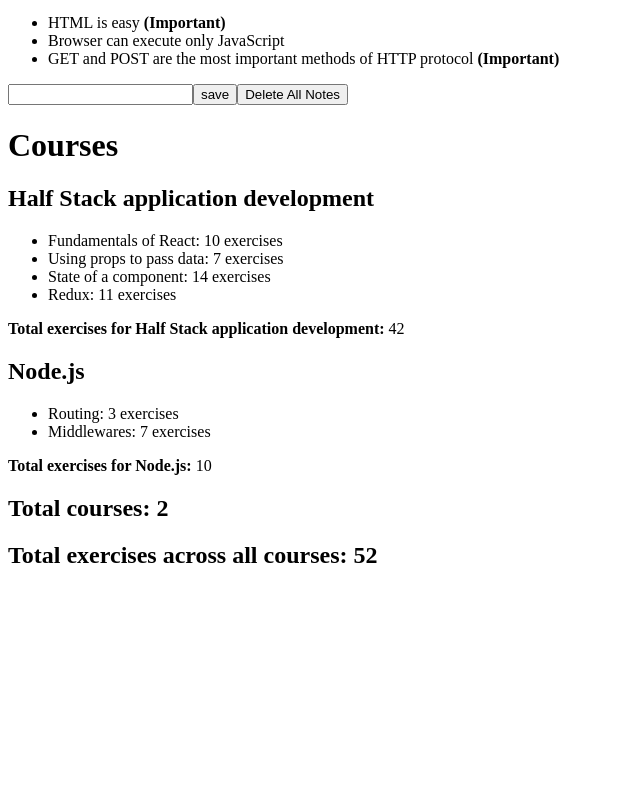
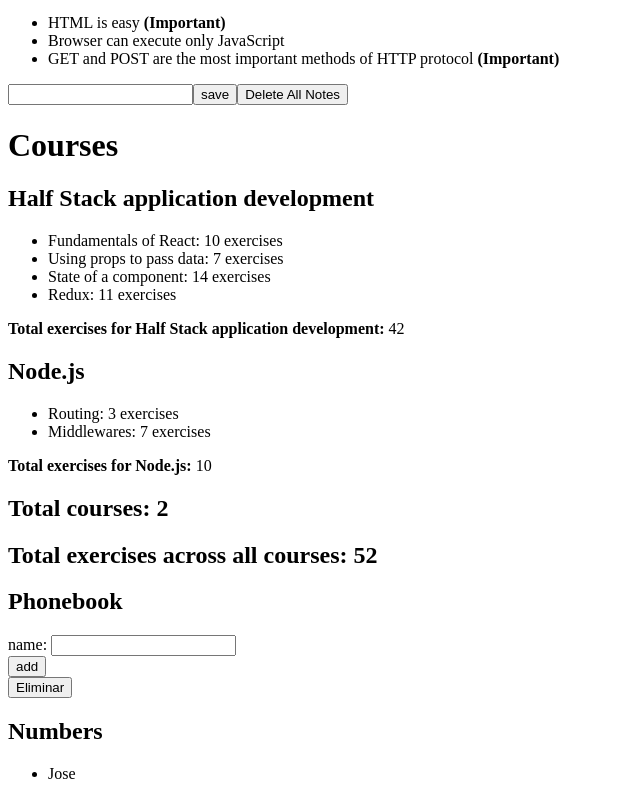
Before and after one commit to JoseVallcanera79/react-fullstackOpen, a React (Vite) app: page / in a window 1280 px wide. Shown: the part 2508-3307 px from the top of the page, without its empty margins (0-640 px from the left). Before the commit the page ends 3096 px from the top, so only its background shows below. Built offline with nearby package versions, Linux system fonts and the light colour scheme.

Commit message:
ejercicio agenda

```diff
--- a/src/App.jsx
+++ b/src/App.jsx
@@ -10,6 +10,7 @@ import Ejer17 from "./components/Ejer17.jsx";
 import Anecdotes from "./components/Anecdotes.jsx";
 import Note from "./components/Note.jsx"
 import Course from "./components/Course.jsx";
+import Agenda from "./components/Agenda.jsx";
 
 const Hello = (props) => {
     const { name, age, birthMonth } = props;
@@ -288,6 +289,9 @@ const App = (props) => {
                 <div>
                     <Course />
                 </div>
+                <div>
+                    <Agenda/>
+                </div>
             </div>
         );
     };
--- /dev/null
+++ b/src/components/Agenda.jsx
@@ -0,0 +1,80 @@
+import React, { useState } from "react";
+
+const Agenda = () => {
+    const [newName, setNewName] = useState('');
+    const [personas, setPersonas] = useState([
+        { id: 1, nombre: 'Jose' }
+    ]);
+    const [errorMessage, setErrorMessage] = useState(''); // Estado para manejar errores
+
+    // Función para manejar el submit del formulario
+    const addNombre = (event) => {
+        event.preventDefault();
+
+        if (newName.trim() === '') {
+            setErrorMessage('Debe insertar un nombre');
+            return;
+        }
+
+        // Verificar IDs existentes y generar un nuevo ID único
+        const existingIds = new Set(personas.map(persona => persona.id));
+        let newId = 1;
+        while (existingIds.has(newId)) {
+            newId++;
+        }
+
+        // Crear un nuevo objeto para la persona
+        const newPersona = {
+            id: newId,
+            nombre: newName
+        };
+
+        // Log de la nueva persona que se está agregando
+        console.log('Añadiendo nueva persona:', newPersona);
+
+
+        // Actualizar el estado con la nueva persona
+        const updatedPersonas = [...personas, newPersona]; // Asegúrate de crear un nuevo array plano
+        setPersonas(updatedPersonas);
+
+        // Log del estado actualizado
+        console.log('Personas después de la actualización:', updatedPersonas);
+
+        setNewName(''); // Limpiar el input después de agregar
+        setErrorMessage(''); // Limpiar mensaje de error después de agregar
+    };
+
+    // Función para eliminar todas las personas
+    const eliminarPersonas = () => {
+        setPersonas([]);
+        setNewName('');
+        setErrorMessage('');
+    };
+
+    return (
+        <div>
+            <h2>Phonebook</h2>
+            <form onSubmit={addNombre}>
+                <div>
+                    name: <input value={newName} onChange={(e) => setNewName(e.target.value)} />
+                </div>
+                <div>
+                    <button type="submit">add</button>
+                </div>
+                <div>
+                    <button type="button" onClick={eliminarPersonas}>Eliminar</button>
+                </div>
+            </form>
+
+            {errorMessage && <p style={{ color: 'red' }}>{errorMessage}</p>}
+            <h2>Numbers</h2>
+            <ul>
+                {personas.map(persona => (
+                    <li key={persona.id}>{persona.nombre}</li>
+                ))}
+            </ul>
+        </div>
+    );
+}
+
+export default Agenda;
```
